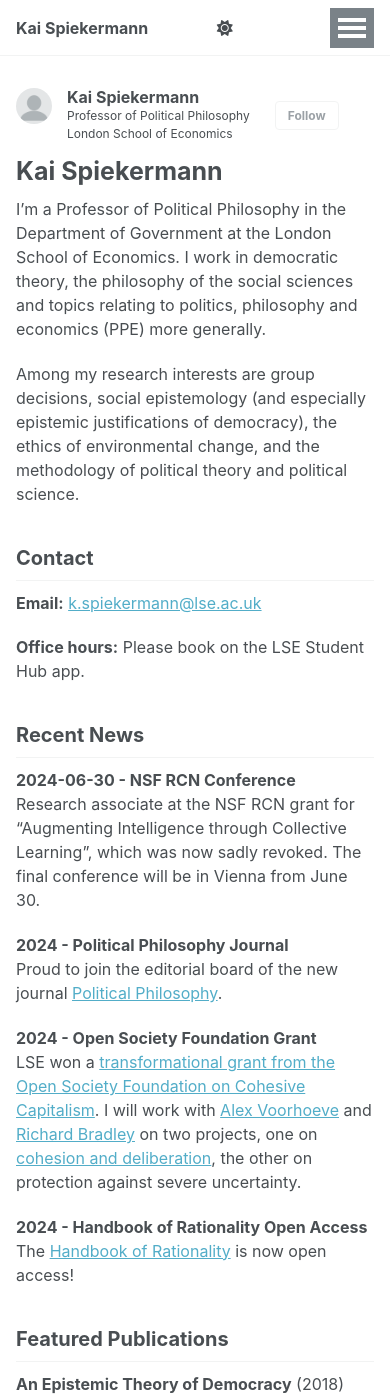
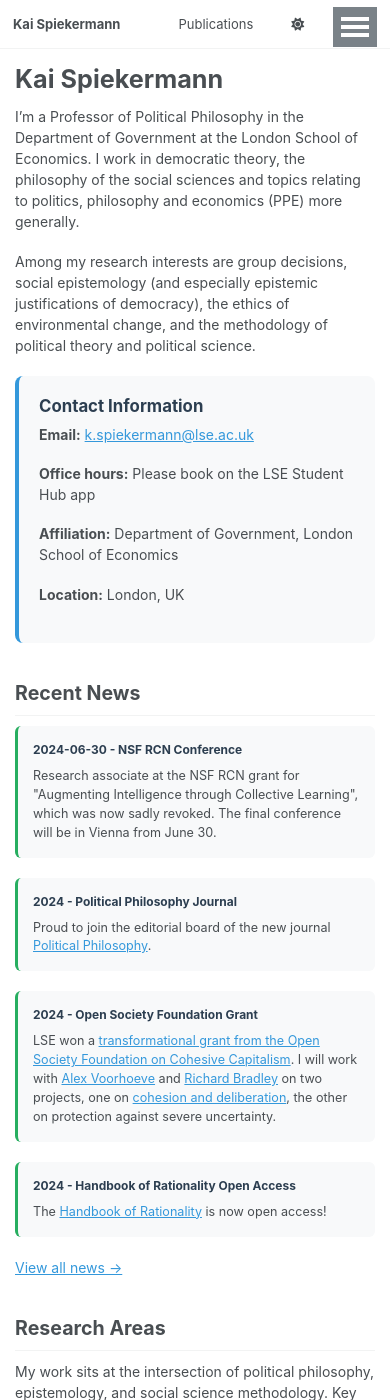
Before and after one commit to kaispk/kaispk.github.io, a Jekyll site: the page built from _pages/about.md, in a window 390 px wide and 1400 px high. Built offline with Jekyll 4.4.1, drawn with Linux system fonts in a browser that asks for light colours; a script that is not in the unit is left out; some of the changed text lies outside the part shown.

Commit message:
new layout

```diff
--- /dev/null
+++ b/_layouts/home.html
@@ -0,0 +1,263 @@
+---
+layout: compress
+---
+
+{% include base_path %}
+
+<!doctype html>
+<html lang="{{ site.locale | slice: 0,2 }}" class="no-js"{% if site.site_theme == "dark" %} data-theme="dark"{% endif %}>
+  <head>
+    {% include head.html %}
+    {% include head/custom.html %}
+    <style>
+      /* Custom two-column layout styles */
+      body {
+        font-size: 14px; /* Smaller base font size */
+        line-height: 1.5;
+      }
+
+      .page__content {
+        font-size: 14px; /* Smaller content font */
+      }
+
+      h1 { font-size: 1.8em; }
+      h2 { font-size: 1.4em; }
+      h3 { font-size: 1.2em; }
+
+      .custom-container {
+        max-width: 1200px;
+        margin: 0 auto;
+        padding: 20px;
+        display: grid;
+        grid-template-columns: 1fr 300px;
+        gap: 40px;
+        min-height: 100vh;
+      }
+
+      /* Main content area */
+      .main-content {
+        background: white;
+        padding: 0;
+      }
+
+      /* Contact info integrated in main content */
+      .contact-section {
+        background: #f8f9fa;
+        padding: 20px;
+        border-radius: 8px;
+        margin: 20px 0;
+        border-left: 4px solid #3498db;
+      }
+
+      .contact-section h3 {
+        margin-top: 0;
+        color: #2c3e50;
+      }
+
+      /* Right sidebar for publications */
+      .publications-sidebar {
+        background: #f8f9fa;
+        padding: 25px;
+        border-radius: 8px;
+        height: fit-content;
+        position: sticky;
+        top: 20px;
+      }
+
+      .publications-sidebar h3 {
+        color: #2c3e50;
+        margin-bottom: 20px;
+        font-size: 1.1em;
+        border-bottom: 2px solid #3498db;
+        padding-bottom: 8px;
+      }
+
+      .featured-publication {
+        margin-bottom: 25px;
+        padding: 15px;
+        background: white;
+        border-radius: 6px;
+        border-left: 3px solid #3498db;
+        font-size: 0.9em;
+      }
+
+      .featured-publication h4 {
+        margin: 0 0 8px 0;
+        font-size: 1em;
+        font-weight: 600;
+        color: #2c3e50;
+        line-height: 1.3;
+      }
+
+      .featured-publication .authors {
+        color: #666;
+        font-style: italic;
+        margin-bottom: 5px;
+      }
+
+      .featured-publication .venue {
+        color: #555;
+        margin-bottom: 8px;
+        font-weight: 500;
+      }
+
+      .featured-publication .year {
+        color: #888;
+        font-size: 0.9em;
+      }
+
+      .featured-publication a {
+        color: #3498db;
+        text-decoration: none;
+        font-size: 0.9em;
+      }
+
+      .featured-publication a:hover {
+        text-decoration: underline;
+      }
+
+      /* News items */
+      .news-item {
+        margin-bottom: 20px;
+        padding: 15px;
+        background: #f8f9fa;
+        border-radius: 6px;
+        border-left: 3px solid #27ae60;
+        font-size: 0.9em;
+      }
+
+      .news-item strong {
+        color: #2c3e50;
+        display: block;
+        margin-bottom: 8px;
+        font-size: 0.95em;
+      }
+
+      /* Links */
+      a {
+        color: #3498db;
+        text-decoration: none;
+      }
+
+      a:hover {
+        text-decoration: underline;
+      }
+
+      /* Responsive design */
+      @media (max-width: 1024px) {
+        .custom-container {
+          grid-template-columns: 1fr 250px;
+          gap: 30px;
+        }
+
+        .publications-sidebar {
+          padding: 20px;
+        }
+      }
+
+      @media (max-width: 768px) {
+        body {
+          font-size: 13px;
+        }
+
+        .custom-container {
+          grid-template-columns: 1fr;
+          gap: 20px;
+          padding: 15px;
+        }
+
+        .publications-sidebar {
+          position: static;
+          order: 2;
+        }
+
+        .main-content {
+          order: 1;
+        }
+      }
+
+      /* Hide default author profile */
+      .sidebar {
+        display: none !important;
+      }
+
+      /* Adjust main content width */
+      #main {
+        padding-left: 0 !important;
+      }
+
+      .page {
+        width: 100% !important;
+        padding-right: 0 !important;
+      }
+    </style>
+  </head>
+
+  <body>
+    {% include browser-upgrade.html %}
+    {% include masthead.html %}
+
+    <div class="custom-container">
+      <!-- Main Content -->
+      <main class="main-content">
+        <article class="page" itemscope itemtype="http://schema.org/CreativeWork">
+          <div class="page__inner-wrap">
+            <section class="page__content" itemprop="text">
+              {{ content }}
+            </section>
+          </div>
+        </article>
+      </main>
+
+      <!-- Publications Sidebar -->
+      <aside class="publications-sidebar">
+        <h3>Featured Publications</h3>
+
+        <div class="featured-publication">
+          <h4>An Epistemic Theory of Democracy</h4>
+          <div class="authors">Robert E. Goodin and Kai Spiekermann</div>
+          <div class="venue">Oxford University Press</div>
+          <div class="year">2018</div>
+          <a href="/publication/2018-epistemic-theory-democracy">Read more</a>
+        </div>
+
+        <div class="featured-publication">
+          <h4>Good Reasons for Losers</h4>
+          <div class="authors">Kai Spiekermann</div>
+          <div class="venue">Economics and Philosophy</div>
+          <div class="year">2021</div>
+          <a href="/publication/2021-good-reasons-losers">Read more</a>
+        </div>
+
+        <div class="featured-publication">
+          <h4>Jury Theorems</h4>
+          <div class="authors">Franz Dietrich and Kai Spiekermann</div>
+          <div class="venue">Stanford Encyclopedia of Philosophy</div>
+          <div class="year">2024</div>
+          <a href="https://plato.stanford.edu/entries/jury-theorems/">Read more</a>
+        </div>
+
+        <div class="featured-publication">
+          <h4>The Handbook of Rationality</h4>
+          <div class="authors">Kai Spiekermann (contributor)</div>
+          <div class="venue">MIT Press</div>
+          <div class="year">2024</div>
+          <a href="https://direct.mit.edu/books/oa-edited-volume/5525/The-Handbook-of-Rationality">Read more</a>
+        </div>
+
+        <p style="margin-top: 20px; font-size: 0.9em;">
+          <a href="/publications/">→ View all publications</a>
+        </p>
+      </aside>
+    </div>
+
+    <div class="page__footer">
+      <footer>
+        {% include footer/custom.html %}
+        {% include footer.html %}
+      </footer>
+    </div>
+
+    {% include scripts.html %}
+  </body>
+</html>
--- a/_pages/about.md
+++ b/_pages/about.md
@@ -1,47 +1,50 @@
 ---
 permalink: /
-title: "Kai Spiekermann"
-author_profile: true
+title: ""
+layout: home
+author_profile: false
 redirect_from:
   - /about/
   - /about.html
 ---
 
+# Kai Spiekermann
+
 I'm a Professor of Political Philosophy in the Department of Government at the London School of Economics. I work in democratic theory, the philosophy of the social sciences and topics relating to politics, philosophy and economics (PPE) more generally.
 
 Among my research interests are group decisions, social epistemology (and especially epistemic justifications of democracy), the ethics of environmental change, and the methodology of political theory and political science.
 
-## Contact
-
-**Email:** [k.spiekermann@lse.ac.uk](mailto:k.spiekermann@lse.ac.uk)
-
-**Office hours:** Please book on the LSE Student Hub app.
+<div class="contact-section">
+<h3>Contact Information</h3>
+<p><strong>Email:</strong> <a href="mailto:k.spiekermann@lse.ac.uk">k.spiekermann@lse.ac.uk</a></p>
+<p><strong>Office hours:</strong> Please book on the LSE Student Hub app</p>
+<p><strong>Affiliation:</strong> Department of Government, London School of Economics</p>
+<p><strong>Location:</strong> London, UK</p>
+</div>
 
 ## Recent News
 
-**2024-06-30 - NSF RCN Conference**
+<div class="news-item">
+<strong>2024-06-30 - NSF RCN Conference</strong>
 Research associate at the NSF RCN grant for "Augmenting Intelligence through Collective Learning", which was now sadly revoked. The final conference will be in Vienna from June 30.
+</div>
 
-**2024 - Political Philosophy Journal**
-Proud to join the editorial board of the new journal [Political Philosophy](https://politicalphilosophyjournal.org).
+<div class="news-item">
+<strong>2024 - Political Philosophy Journal</strong>
+Proud to join the editorial board of the new journal <a href="https://politicalphilosophyjournal.org">Political Philosophy</a>.
+</div>
 
-**2024 - Open Society Foundation Grant**
-LSE won a [transformational grant from the Open Society Foundation on Cohesive Capitalism](https://www.lse.ac.uk/News/Latest-news-from-LSE/2024/a-January-2024/Envisioning-an-economy-that-works-for-all). I will work with [Alex Voorhoeve](https://personal.lse.ac.uk/voorhoev/) and [Richard Bradley](https://www.lse.ac.uk/cpnss/people/richard-bradley) on two projects, one on [cohesion and deliberation](https://www.lse.ac.uk/cpnss/research/cohesion-and-deliberative-decision-making), the other on protection against severe uncertainty.
+<div class="news-item">
+<strong>2024 - Open Society Foundation Grant</strong>
+LSE won a <a href="https://www.lse.ac.uk/News/Latest-news-from-LSE/2024/a-January-2024/Envisioning-an-economy-that-works-for-all">transformational grant from the Open Society Foundation on Cohesive Capitalism</a>. I will work with <a href="https://personal.lse.ac.uk/voorhoev/">Alex Voorhoeve</a> and <a href="https://www.lse.ac.uk/cpnss/people/richard-bradley">Richard Bradley</a> on two projects, one on <a href="https://www.lse.ac.uk/cpnss/research/cohesion-and-deliberative-decision-making">cohesion and deliberation</a>, the other on protection against severe uncertainty.
+</div>
 
-**2024 - Handbook of Rationality Open Access**
-The [Handbook of Rationality](https://direct.mit.edu/books/oa-edited-volume/5525/The-Handbook-of-Rationality) is now open access!
+<div class="news-item">
+<strong>2024 - Handbook of Rationality Open Access</strong>
+The <a href="https://direct.mit.edu/books/oa-edited-volume/5525/The-Handbook-of-Rationality">Handbook of Rationality</a> is now open access!
+</div>
 
-## Featured Publications
-
-**An Epistemic Theory of Democracy** (2018)
-Robert E. Goodin and Kai Spiekermann
-*Oxford University Press*
-[More information](https://www.kaispiekermann.net/blog-native/epistemic-theory-of-democracy)
-
-**Good Reasons for Losers** (2021)
-Kai Spiekermann
-*Economics and Philosophy* (online first)
-Open access courtesy of LSE
+<p><a href="/news/">View all news →</a></p>
 
 ## Research Areas
 
```
Also changed, not shown: other parts of _pages/about.md (+4 -0 lines), _layouts/single-no-sidebar.html (added, +103 -0 lines), _pages/phd-supervision.md (added, +80 -0 lines), _pages/research.md (added, +82 -0 lines).
